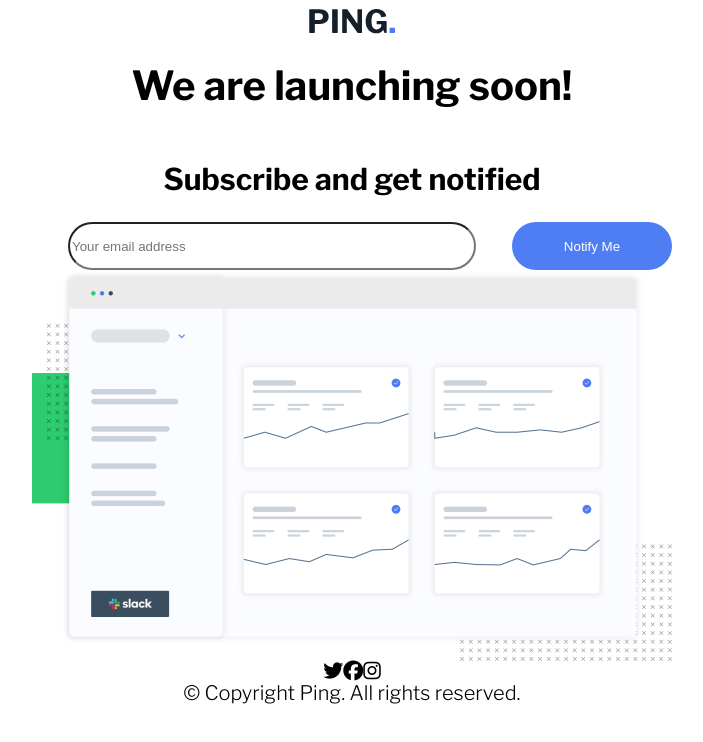
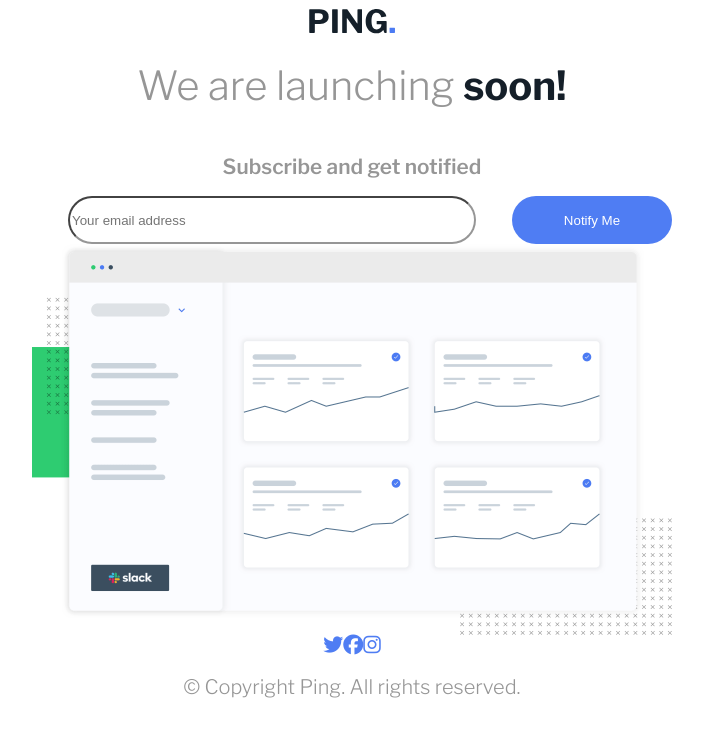
Before and after one commit to LukJeru/ping_single_column, a plain HTML site: page index.html in a window 1280 px wide. Shown: the whole page, without its empty margins (288-991 px from the left). Drawn offline with nearby package versions, Linux system fonts and the light colour scheme.

Commit message:
font design and color

```diff
--- a/index.html
+++ b/index.html
@@ -29,7 +29,9 @@
       <i class="fa-brands fa-facebook"></i>
       <i class="fa-brands fa-instagram"></i>
     </div>
-    &copy; Copyright Ping. All rights reserved.
+    <div id="copyright">
+      <p>&copy; Copyright Ping. All rights reserved.</p>
+    </div>
   </div>
   <footer>
   </footer>
--- a/stylesheet.css
+++ b/stylesheet.css
@@ -9,10 +9,6 @@ body{
   align-items: center;
   margin: 0 auto;
   width: 40rem;
-}
-
-.icons{
-  display: inline-flex;
 }
 
 #chart{
@@ -30,6 +26,7 @@ body{
 #email{
   border-radius: 2rem;
   width: 25rem;
+  border-color: hsl(0, 0%, 59%);
 }
 
 #submit{
@@ -39,3 +36,36 @@ body{
   border-radius: 2rem;
   width: 10rem;
 }
+
+#copyright{
+
+}
+
+/*font*/
+
+h1{
+  color: hsl(0, 0%, 59%);
+  font-weight: 300;
+}
+
+h2{
+  font-weight: 600;
+  color: hsl(0, 0%, 59%);
+  font-size: 1.3rem;
+}
+
+bold{
+  font-weight: 700;
+  color: hsl(209, 33%, 12%);
+}
+
+p{
+  font-weight: 300;
+  color: hsl(0, 0%, 59%);
+}
+
+/*icons*/
+.icons{
+  display: inline-flex;
+  color: hsl(223, 87%, 63%);
+}
```
